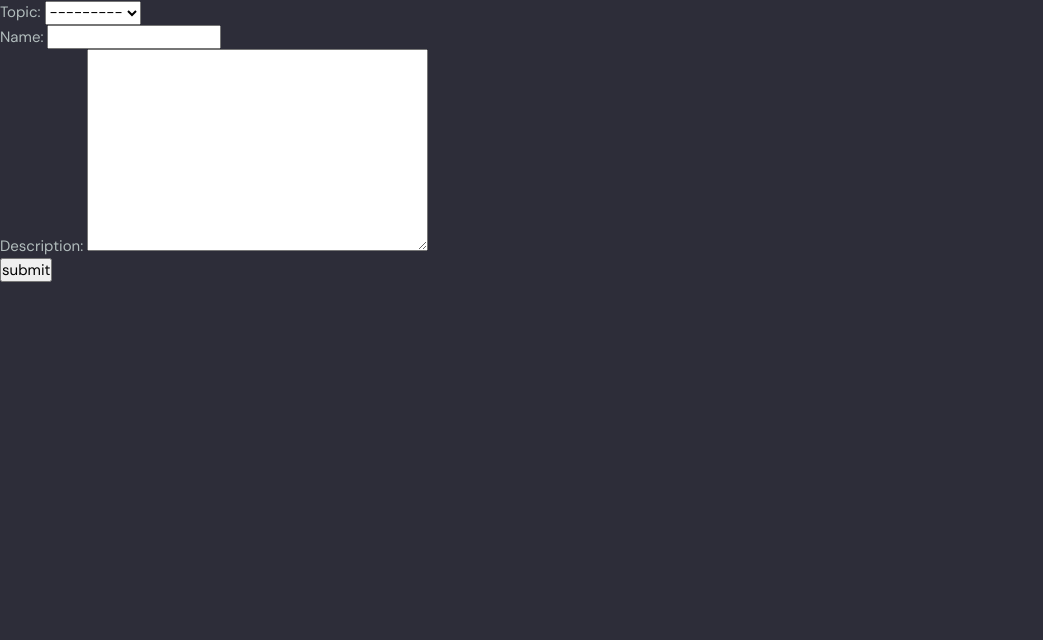
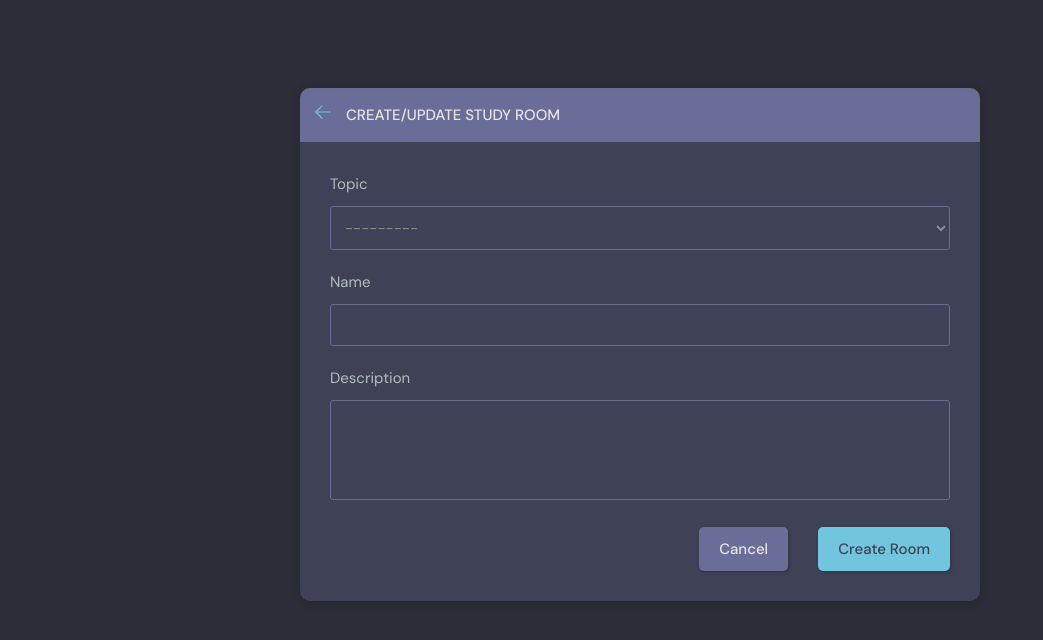
Before and after one commit to farout101/Uni_Geeks_xD, a Django app: page /create-room/ in a window 1280 px wide. Shown: the part 76-716 px from the top of the page, without its empty margins (0-1043 px from the left). Run offline with Django 5.2, Linux system fonts and the light colour scheme; a user stored in the database is signed in; data comes from the database, SQL or seed files in the repository; both versions use the stored data as it was after the commit.

Commit message:
updating form creation

```diff
--- a/project/templates/project/home.html
+++ b/project/templates/project/home.html
@@ -34,7 +34,7 @@
             <h2>Discussion Rooms</h2>
             <p>{{room_count}} Rooms available</p>
           </div>
-          <a class="btn btn--main" href="create-room.html">
+          <a class="btn btn--main" href="{% url 'create-room' %}">
             <svg version="1.1" xmlns="http://www.w3.org/2000/svg" width="32" height="32" viewBox="0 0 32 32">
               <title>add</title>
               <path
--- a/project/templates/project/room_form.html
+++ b/project/templates/project/room_form.html
@@ -1,13 +1,52 @@
 {% extends "main.html" %}
 
 {% block content %}
+<main class="create-room layout">
+  <div class="container">
+    <div class="layout__box">
+      <div class="layout__boxHeader">
+        <div class="layout__boxTitle">
+          <a href="{% url 'home' %}">
+            <svg version="1.1" xmlns="http://www.w3.org/2000/svg" width="32" height="32" viewBox="0 0 32 32">
+              <title>arrow-left</title>
+              <path
+                d="M13.723 2.286l-13.723 13.714 13.719 13.714 1.616-1.611-10.96-10.96h27.625v-2.286h-27.625l10.965-10.965-1.616-1.607z">
+              </path>
+            </svg>
+          </a>
+          <h3>Create/Update Study Room</h3>
+        </div>
+      </div>
+      <div class="layout__body">
+        <form class="form" action="" method="POST">
+          {% csrf_token %}
+          {% for field in form %}
+            <div class="form__group">
+              <label for="room_name">{{field.label}}</label>
+              {{field}}
+              {% comment %} <input id="room_name" name="room_name" type="text" placeholder="E.g. Mastering Python + Django" /> {% endcomment %}
+            </div>
+          {% endfor %}
+          {% comment %} <div class="form__group">
+            <label for="room_topic">Topic</label>
+            <input required type="text" name="topic" id="room_topic" list="topic-list" />
+            <datalist id="topic-list">
+              <select id="room_topic">
+                <option value="">Select your topic</option>
+                <option value="Python">Python</option>
+                <option value="Django">Django</option>
+              </select>
+            </datalist>
 
-    <div>
-        <form action="" method="POST">
-            {% csrf_token %}
-            {{form.as_p}}
-            <input type="submit" value="submit">
+          </div> {% endcomment %}
+
+          <div class="form__action">
+            <a class="btn btn--dark" href="index.html">Cancel</a>
+            <button class="btn btn--main" type="submit">Create Room</button>
+          </div>
         </form>
+      </div>
     </div>
-
+  </div>
+</main>
 {% endblock content %}
```
Also changed, not shown: project/templates/project/room_form_old.html (added, +13 -0 lines), db.sqlite3.
